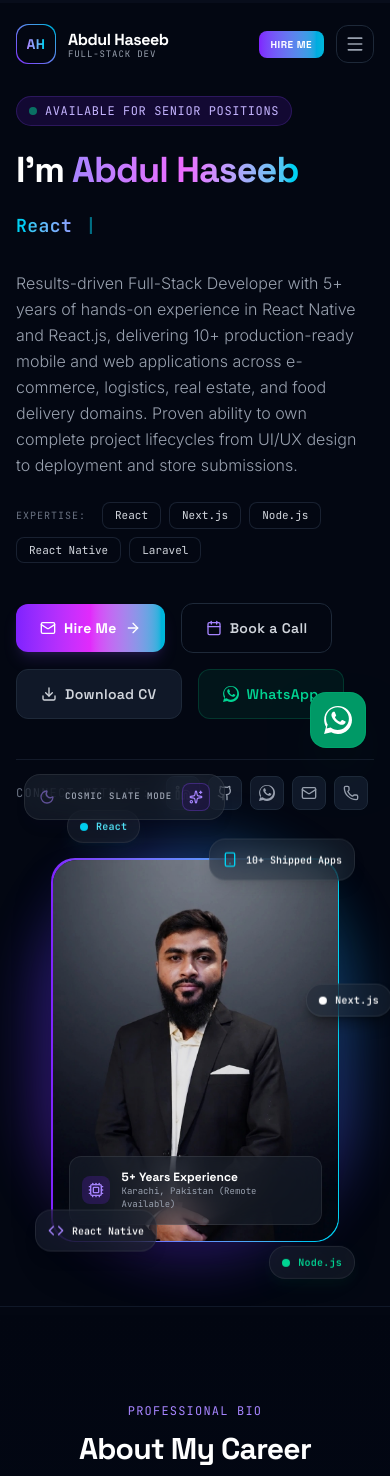
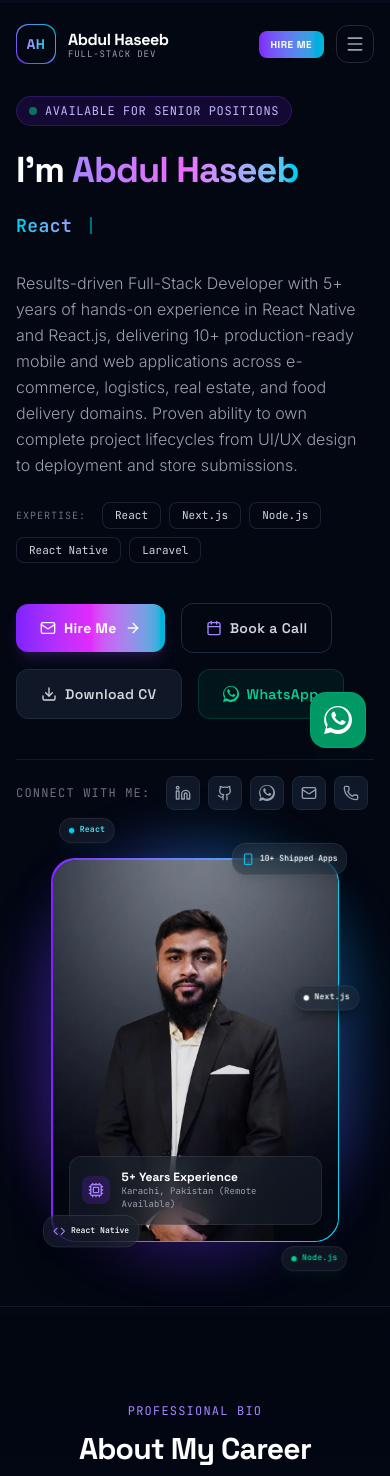
Before and after one commit to abdul-haseeb-dev-creator/Abdul-Haseeb-Portfolio, a React (Vite) app: page / in a window 390 px wide. Shown: the top 1476 px of the page. Built offline with nearby package versions, Linux system fonts and the light colour scheme.

Commit message:
refactor: improve responsive UI and remove widget
- Clean up clutter by removing extra particle widget from App.tsx
- Adjust padding and margins in Hero, Experience, and FAQ components to optimize mobile responsiveness

```diff
--- a/src/App.tsx
+++ b/src/App.tsx
@@ -207,27 +207,6 @@ export default function App() {
           {/* 7. Site Footer with brand indicators */}
           <Footer onNavigate={scrollToSection} />
 
-          {/* 8. Extra Widgets: Theme Toggle & Particle toggle helper */}
-          <div className="fixed bottom-6 left-6 z-40 flex items-center gap-2">
-            <div className="glass-panel py-2 px-3.5 rounded-2xl border border-gray-800/80 flex items-center gap-2.5 shadow-lg shadow-violet-950/5">
-              <Moon className="h-4 w-4 text-violet-400 animate-pulse" />
-              <span className="font-mono text-[9px] text-gray-400 uppercase tracking-widest font-semibold">
-                Cosmic Slate Mode
-              </span>
-              <button
-                onClick={() => setParticlesEnabled(!particlesEnabled)}
-                className={`p-1.5 rounded-lg border transition-all ${
-                  particlesEnabled
-                    ? 'bg-violet-950/30 border-violet-500/30 text-violet-400'
-                    : 'bg-gray-900 border-gray-800 text-gray-500'
-                }`}
-                title={particlesEnabled ? 'Disable Ambient Particles' : 'Enable Ambient Particles'}
-              >
-                <Sparkles className="h-3.5 w-3.5" />
-              </button>
-            </div>
-          </div>
-
           {/* 9. Back to Top Button */}
           <WhatsAppButton />
           <AnimatePresence>
--- a/src/components/Experience.tsx
+++ b/src/components/Experience.tsx
@@ -15,7 +15,7 @@ export default function Experience() {
         </div>
 
         {/* Timeline Path Container */}
-        <div className="relative border-l-2 border-gray-800 ml-4 md:ml-32 space-y-12">
+        <div className="relative border-l-2 border-gray-800 ml-4 md:ml-36 lg:ml-40 space-y-12">
 
           {experiences.map((exp, idx) => (
             <motion.div
@@ -33,7 +33,7 @@ export default function Experience() {
               </span>
 
               {/* Float Duration Column on Desktop */}
-              <div className="hidden md:block absolute right-[100%] mr-12 top-1.5 text-right w-28">
+              <div className="hidden md:block absolute right-[100%] mr-6 lg:mr-10 top-1.5 text-right w-28">
                 <span className="font-mono text-xs text-violet-400 font-semibold">{exp.duration}</span>
                 <p className="font-mono text-[9px] text-gray-500 uppercase tracking-wider mt-1">{exp.location}</p>
               </div>
--- a/src/components/FAQ.tsx
+++ b/src/components/FAQ.tsx
@@ -173,7 +173,7 @@ export default function FAQ() {
                       transition={{ duration: 0.3, ease: 'easeInOut' }}
                     >
                       <div className="px-6 sm:px-8 pb-6 pt-1 border-t border-gray-900/60">
-                        <p className="text-gray-400 text-sm font-light leading-relaxed pl-14">
+                        <p className="text-gray-400 text-sm font-light leading-relaxed pl-4 sm:pl-14">
                           {faq.answer}
                         </p>
                       </div>
--- a/src/components/Hero.tsx
+++ b/src/components/Hero.tsx
@@ -261,19 +261,19 @@ export default function Hero({ onContactClick, onProjectsClick }: HeroProps) {
             <motion.div
               animate={{ y: [0, -10, 0] }}
               transition={{ duration: 4, repeat: Infinity, ease: 'easeInOut' }}
-              className="absolute -top-4 -right-4 glass-panel rounded-2xl p-3 border border-cyan-500/30 flex items-center gap-2 shadow-lg z-20"
+              className="absolute -top-3 -right-2 sm:-top-4 sm:-right-4 glass-panel rounded-2xl p-2.5 sm:p-3 border border-cyan-500/30 flex items-center gap-1.5 sm:gap-2 shadow-lg z-20 scale-90 sm:scale-100 origin-top-right"
             >
-              <Smartphone className="h-4 w-4 text-cyan-400" />
-              <span className="font-mono text-[10px] text-white font-medium">10+ Shipped Apps</span>
+              <Smartphone className="h-3.5 w-3.5 sm:h-4 sm:w-4 text-cyan-400" />
+              <span className="font-mono text-[9px] sm:text-[10px] text-white font-medium">10+ Shipped Apps</span>
             </motion.div>
 
             <motion.div
               animate={{ y: [0, 8, 0] }}
               transition={{ duration: 4.5, repeat: Infinity, ease: 'easeInOut', delay: 1 }}
-              className="absolute -bottom-2 -left-4 glass-panel rounded-2xl p-3 border border-violet-500/30 flex items-center gap-2 shadow-lg z-20"
+              className="absolute -bottom-1 -left-2 sm:-bottom-2 sm:-left-4 glass-panel rounded-2xl p-2.5 sm:p-3 border border-violet-500/30 flex items-center gap-1.5 sm:gap-2 shadow-lg z-20 scale-90 sm:scale-100 origin-bottom-left"
             >
-              <Code className="h-4 w-4 text-violet-400" />
-              <span className="font-mono text-[10px] text-white font-medium">React Native</span>
+              <Code className="h-3.5 w-3.5 sm:h-4 sm:w-4 text-violet-400" />
+              <span className="font-mono text-[9px] sm:text-[10px] text-white font-medium">React Native</span>
             </motion.div>
 
             {/* Core Tech Floating Badges */}
@@ -281,33 +281,33 @@ export default function Hero({ onContactClick, onProjectsClick }: HeroProps) {
             <motion.div
               animate={{ y: [0, -12, 0], rotate: [0, -1, 0] }}
               transition={{ duration: 5, repeat: Infinity, ease: 'easeInOut' }}
-              className="absolute -top-12 left-4 glass-panel rounded-2xl px-3 py-2 border border-cyan-400/40 flex items-center gap-2 shadow-lg shadow-cyan-950/20 z-20"
+              className="absolute -top-10 left-2 sm:-top-12 sm:left-4 glass-panel rounded-2xl px-2.5 py-1.5 sm:px-3 sm:py-2 border border-cyan-400/40 flex items-center gap-1.5 sm:gap-2 shadow-lg shadow-cyan-950/20 z-20 scale-90 sm:scale-100 origin-top-left"
             >
-              <span className="flex h-2 w-2 rounded-full bg-cyan-400 animate-ping absolute" />
-              <span className="h-2 w-2 rounded-full bg-cyan-400 relative" />
-              <span className="font-mono text-[10px] text-cyan-300 font-bold tracking-wide">React</span>
+              <span className="flex h-1.5 w-1.5 sm:h-2 sm:w-2 rounded-full bg-cyan-400 animate-ping absolute" />
+              <span className="h-1.5 w-1.5 sm:h-2 sm:w-2 rounded-full bg-cyan-400 relative" />
+              <span className="font-mono text-[9px] sm:text-[10px] text-cyan-300 font-bold tracking-wide">React</span>
             </motion.div>
 
             {/* Next.js Badge */}
             <motion.div
               animate={{ x: [0, 8, 0], y: [0, -4, 0] }}
               transition={{ duration: 6, repeat: Infinity, ease: 'easeInOut', delay: 0.5 }}
-              className="absolute top-1/3 -right-12 glass-panel rounded-2xl px-3 py-2 border border-white/20 flex items-center gap-2 shadow-lg shadow-black/40 z-20"
+              className="absolute top-1/3 -right-4 sm:-right-8 lg:-right-12 glass-panel rounded-2xl px-2.5 py-1.5 sm:px-3 sm:py-2 border border-white/20 flex items-center gap-1.5 sm:gap-2 shadow-lg shadow-black/40 z-20 scale-90 sm:scale-100 origin-right"
             >
-              <span className="flex h-2 w-2 rounded-full bg-white animate-ping absolute" />
-              <span className="h-2 w-2 rounded-full bg-white relative" />
-              <span className="font-mono text-[10px] text-white font-bold tracking-wide">Next.js</span>
+              <span className="flex h-1.5 w-1.5 sm:h-2 sm:w-2 rounded-full bg-white animate-ping absolute" />
+              <span className="h-1.5 w-1.5 sm:h-2 sm:w-2 rounded-full bg-white relative" />
+              <span className="font-mono text-[9px] sm:text-[10px] text-white font-bold tracking-wide">Next.js</span>
             </motion.div>
 
             {/* Node.js Badge */}
             <motion.div
               animate={{ y: [0, 10, 0] }}
               transition={{ duration: 4.8, repeat: Infinity, ease: 'easeInOut', delay: 1.2 }}
-              className="absolute -bottom-8 -right-4 glass-panel rounded-2xl px-3 py-2 border border-emerald-500/40 flex items-center gap-2 shadow-lg shadow-emerald-950/20 z-20"
+              className="absolute -bottom-6 -right-2 sm:-bottom-8 sm:-right-4 glass-panel rounded-2xl px-2.5 py-1.5 sm:px-3 sm:py-2 border border-emerald-500/40 flex items-center gap-1.5 sm:gap-2 shadow-lg shadow-emerald-950/20 z-20 scale-90 sm:scale-100 origin-bottom-right"
             >
-              <span className="flex h-2 w-2 rounded-full bg-emerald-400 animate-ping absolute" />
-              <span className="h-2 w-2 rounded-full bg-emerald-400 relative" />
-              <span className="font-mono text-[10px] text-emerald-400 font-bold tracking-wide">Node.js</span>
+              <span className="flex h-1.5 w-1.5 sm:h-2 sm:w-2 rounded-full bg-emerald-400 animate-ping absolute" />
+              <span className="h-1.5 w-1.5 sm:h-2 sm:w-2 rounded-full bg-emerald-400 relative" />
+              <span className="font-mono text-[9px] sm:text-[10px] text-emerald-400 font-bold tracking-wide">Node.js</span>
             </motion.div>
 
           </motion.div>
```
